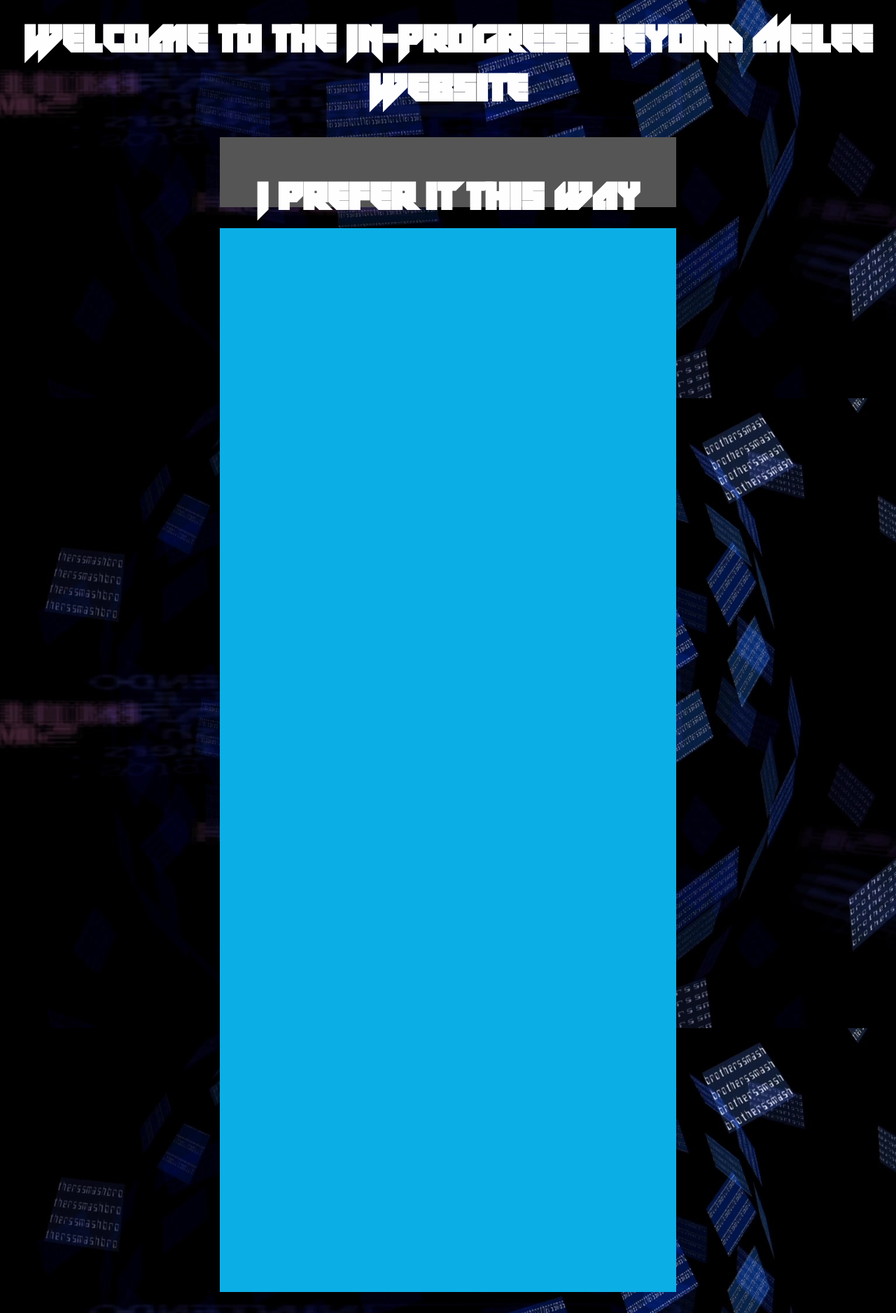
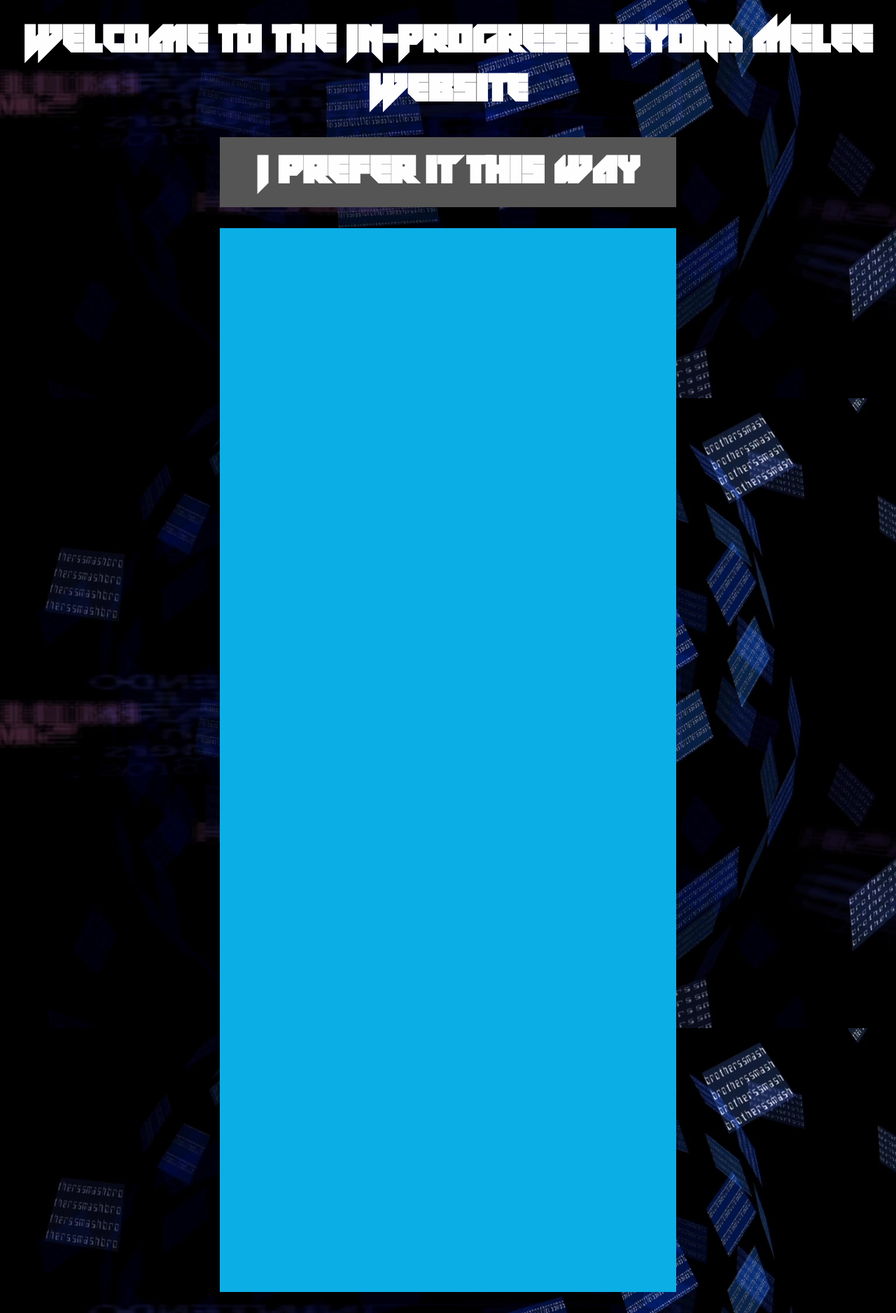
Before and after one commit to BeyondMelee/BeyondMelee.github.io, a Jekyll site: the page built from index.html, in a window 1280 px wide. Shown: the part 331-2207 px from the top of the page at 70% size. Built offline with Jekyll 4.4.1, drawn with Linux system fonts in a browser that asks for light colours.

```diff
--- a/index.html
+++ b/index.html
@@ -18,7 +18,7 @@
 <div>
 <body class="parallax">
     <div class="holder center-div center-text bottom-gap">
-        <h1 class="">
+        <h1 class="no-border">
             I prefer it this way
         </h1>
     </div>
```
